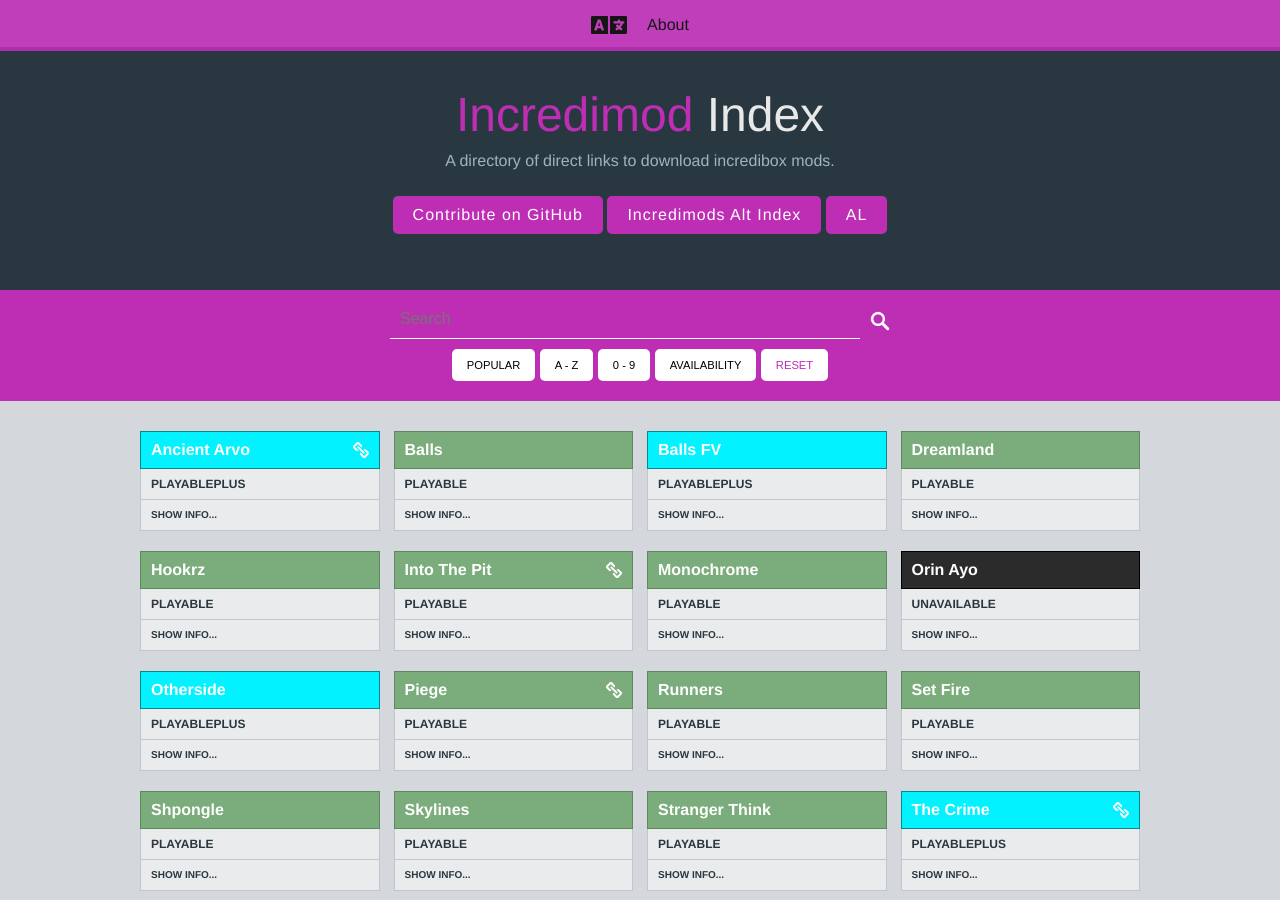
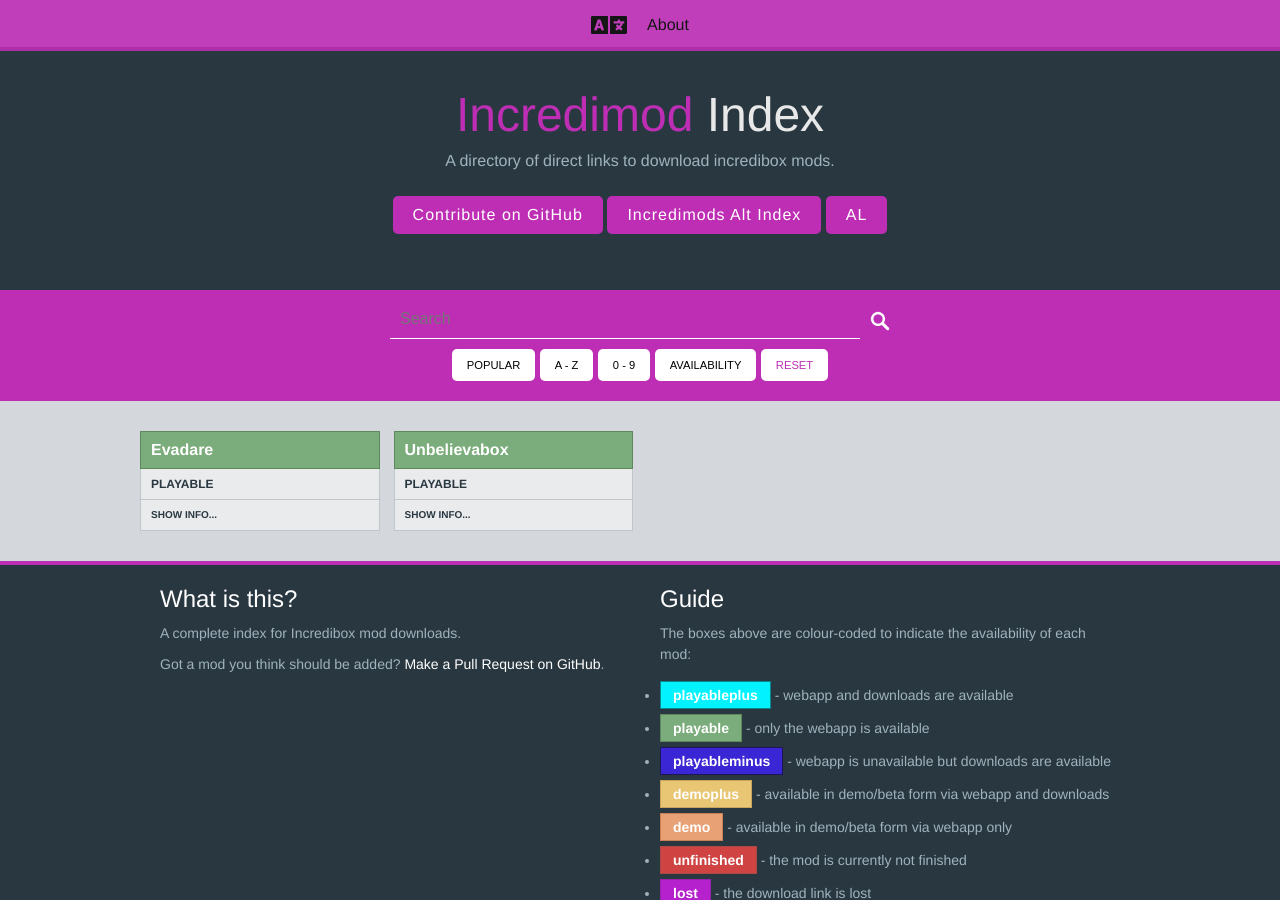
Before and after one commit to Incredimod-Packs-Alt/incredimod-packs-alt.github.io, a Jekyll site: the page built from _pages/index.html, in a window 1280 px wide and 900 px high. Built offline with Jekyll 4.4.1, drawn with Linux system fonts in a browser that asks for light colours; some of the changed text lies outside the part shown.

Commit message:
Update sites.json

```diff
--- a/_data/sites.json
+++ b/_data/sites.json
@@ -1,163 +1,24 @@
 [
     {
-        "name": "Ancient Arvo",
-        "url": "https://youtu.be/-oN_rqP11bk?si=buyCTBrZ81Rf536Z",
-        "webapp": "https://incredimods.github.io/Ancient-Arvo",
-        "android": "https://github.com/Incredimods/Ancient-Arvo/releases/download/Ancient-Arvo/Incredibox_Ancient-Arvo_mobile.apk",
-        "windows": "https://github.com/Incredimods/Ancient-Arvo/releases/download/Ancient-Arvo/Incredibox_Ancient-Arvo.zip",
-        "availability": "playableplus",
-        "creator": "Kelono",
-        "youtube": "https://youtube.com/@keledhei",
-        "names": ["ancient arvo"]
-    },
-    {
-        "name": "Balls",
-        "webapp": "https://incredimods.github.io/Balls",
+        "name": "Evadare",
+        "webapp": "https://incredimods.github.io/Evadare",
         "availability": "playable",
         "creator": "Rem",
         "youtube": "https://youtube.com/@rin.incredibox",
         "discord": "https://discord.com/invite/QUGGumuBcd",
         "linktree": "https://linktr.ee/rem.official",
         "merch": "https://my-store-ea915a.creator-spring.com",
-        "and": "personFromBrazil",
-        "youtube1": "https://youtube.com/@personfrombrazil",
-        "names": ["balls"]
+        "names": ["evadare"]
     },
     {
-        "name": "Balls FV",
-        "webapp": "https://incredimods.github.io/Balls-2024-update",
-        "android": "https://github.com/Incredimods/Balls-2024-update/releases/download/Balls/Balls-android-2024-update.apk",
-        "windows": "https://github.com/Incredimods/Balls-2024-update/releases/download/Balls/Balls-windows-2024-update.zip",
-        "availability": "playableplus",
+        "name": "Unbelievabox",
+        "webapp": "https://incredimods.github.io/Unbelievabox",
+        "availability": "playable",
         "creator": "Rem",
         "youtube": "https://youtube.com/@rin.incredibox",
         "discord": "https://discord.com/invite/QUGGumuBcd",
         "linktree": "https://linktr.ee/rem.official",
         "merch": "https://my-store-ea915a.creator-spring.com",
-        "and": "personFromBrazil",
-        "youtube1": "https://youtube.com/@personfrombrazil",
-        "names": ["balls fv"]
-    },
-    {
-        "name": "Dreamland",
-        "webapp": "https://incredimods.github.io/Dreamland",
-        "availability": "playable",
-        "names": ["dreamland"]
-    },
-    {
-        "name": "Hookrz",
-        "webapp": "https://incredimods.github.io/Hookrz",
-        "availability": "playable",
-        "creator": "Minecfplayer",
-        "names": ["hookrz"]
-    },
-    {
-        "name": "Into The Pit",
-        "url": "",
-        "webapp": "https://incredimods.github.io/Into-The-Pit",
-        "availability": "playable",
-        "creator": "LexLim",
-        "youtube": "",
-        "names": ["into the pit"]
-    },
-    {
-        "name": "Monochrome",
-        "webapp": "https://incredimods.github.io/Monochrome",
-        "availability": "playable",
-        "names": ["monochrome"]
-    },
-    {
-        "name": "Orin Ayo",
-        "availability": "unavailable",
-        "creator": "Siren Bread",
-        "youtube": "https://youtube.com/@siren_bread",
-        "mod-site": "https://sites.google.com/view/sirenbread",
-        "names": ["orin ayo"]
-    },
-    {
-        "name": "Otherside",
-        "webapp": "https://incredimods.github.io/Otherside",
-        "android": "https://github.com/Incredimods/Otherside/releases/download/Otherside/Incrediblock_Otherside_signed.apk",
-        "windows": "https://github.com/Incredimods/Otherside/releases/download/Otherside/Incrediblocks_Otherside.zip",
-        "availability": "playableplus",
-        "creator": "Siren Bread",
-        "youtube": "https://youtube.com/@siren_bread",
-        "mod-site": "https://sites.google.com/view/sirenbread",
-        "names": ["otherside"]
-    },
-    {
-        "name": "Piege",
-        "url": "",
-        "webapp": "https://incredimods.github.io/Piege",
-        "availability": "playable",
-        "creator": "Flow Studios",
-        "youtube": "",
-        "names": ["piege"]
-    },
-    {
-        "name": "Runners",
-        "webapp": "https://incredimods.github.io/Runners",
-        "availability": "playable",
-        "names": ["runners"]
-    },
-    {
-        "name": "Set Fire",
-        "webapp": "https://incredimods.github.io/Set-Fire",
-        "availability": "playable",
-        "names": ["set fire"]
-    },
-    {
-        "name": "Shpongle",
-        "webapp": "https://incredimods.github.io/Shpongle",
-        "availability": "playable",
-        "names": ["shpongle"]
-    },
-    {
-        "name": "Skylines",
-        "webapp": "https://incredimods.github.io/Skylines",
-        "availability": "playable",
-        "names": ["skylines"]
-    },
-    {
-        "name": "Stranger Think",
-        "webapp": "https://incredimods.github.io/Stranger-Think",
-        "availability": "playable",
-        "names": ["stranger think"]
-    },
-    {
-        "name": "The Crime",
-        "url": "https://youtu.be/7x2dxJRmgec?si=ejKNjL3leM4ZW5kh",
-        "webapp": "https://Incredimods.github.io/The-Crime",
-        "android": "https://github.com/Incredimods/The-Crime/releases/download/The-Crime/Incredibox_The-Crime_signed.apk",
-        "windows": "https://github.com/Incredimods/The-Crime/releases/download/the-crime/Incredibox_The-Crime_v1.0.1.PC.zip",
-        "availability": "playableplus",
-        "creator": "R.K.",
-        "names": ["the crime"]
-    },
-    {
-        "name": "The Pit",
-        "webapp": "https://incredimods.github.io/The-Pit",
-        "availability": "playable",
-        "names": ["the pit"]
-    },
-    {
-        "name": "Vehemance",
-        "url": "https://youtu.be/fd1AuI49VZw?si=QyHP3wX-uRe4Dx_i",
-        "webapp": "https://incredimods.github.io/Vehemence",
-        "android": "https://github.com/Incredimods/Vehemence/releases/download/Vehemence/Hortasbox_Vehemence_signed.apk",
-        "availability": "playableplus",
-        "creator": "Trollgame Sanctuary",
-        "youtube": "https://youtube.com/@t.g.s_dev",
-        "names": ["vehemence"]
-    },
-    {
-        "name": "Vibin",
-        "webapp": "https://incredimods.github.io/Vibin",
-        "android": "https://github.com/Incredimods/Vibin/releases/download/Vibin/Dripbox_Vibin_signed.apk",
-        "windows": "https://github.com/Incredimods/Vibin/releases/download/Vibin/Dripbox_Vibin.zip",
-        "availability": "playableplus",
-        "creator": "Jado",
-        "youtube": "https://youtube.com/@diamondreaching",
-        "names": ["vibin"]
+        "names": ["unbelievabox"]
     }
 ]
```
